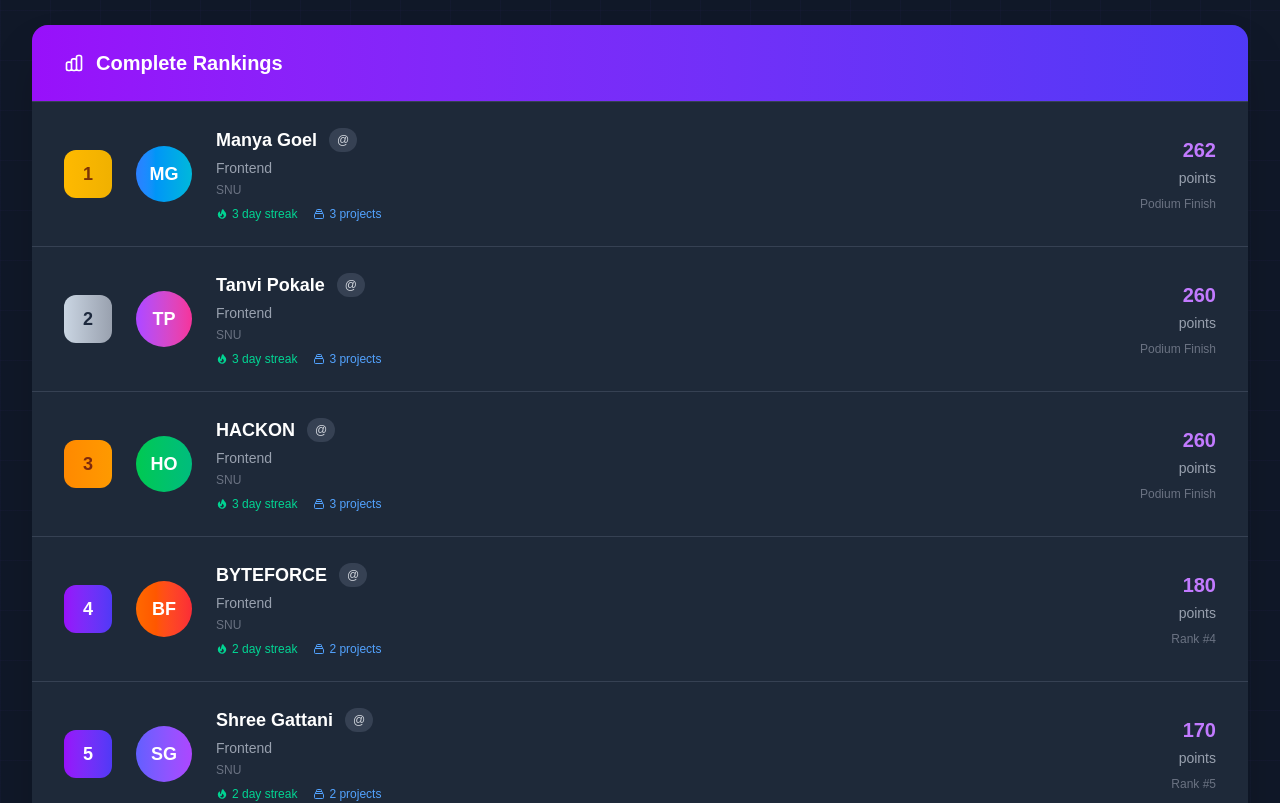
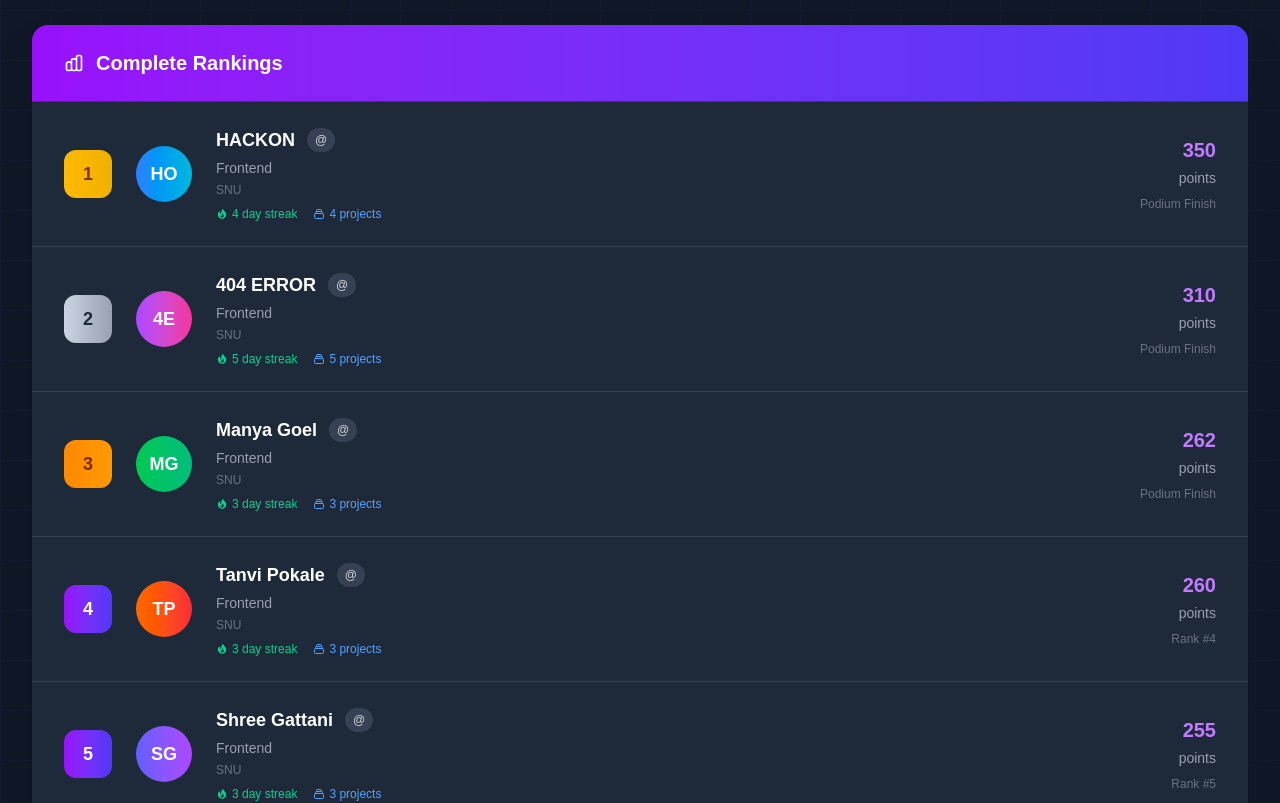
Before and after one commit to ACM-W-Shiv-Nadar-University/levelup, a Next.js app: page /leaderboard in a window 1280 px wide. Shown: the part 740-1543 px from the top of the page. Built offline with nearby package versions, Linux system fonts and the light colour scheme; no server answers.

Commit message:
leaderboardddd

```diff
--- a/src/app/leaderboard/page.js
+++ b/src/app/leaderboard/page.js
@@ -15,6 +15,28 @@ export default function Leaderboard() {
   const leaderboardData = [
     {
       rank: 1,
+      name: "HACKON",
+      points: 350,
+      level: "Frontend",
+      projects: 4,
+      avatar: "HO",
+      streak: 4,
+      category: "frontend",
+      institution: "SNU",
+    },
+    {
+      rank: 2,
+      name: "404 ERROR",
+      points: 310,
+      level: "Frontend",
+      projects: 5,
+      avatar: "4E",
+      streak: 5,
+      category: "frontend",
+      institution: "SNU",
+    },
+    {
+      rank: 3,
       name: "Manya Goel",
       points: 262,
       level: "Frontend",
@@ -25,7 +47,7 @@ export default function Leaderboard() {
       institution: "SNU",
     },
     {
-      rank: 2,
+      rank: 4,
       name: "Tanvi Pokale",
       points: 260,
       level: "Frontend",
@@ -36,40 +58,29 @@ export default function Leaderboard() {
       institution: "SNU",
     },
     {
-      rank: 3,
-      name: "HACKON",
-      points: 260,
+      rank: 5,
+      name: "Shree Gattani",
+      points: 255,
       level: "Frontend",
       projects: 3,
-      avatar: "HO",
+      avatar: "SG",
       streak: 3,
       category: "frontend",
       institution: "SNU",
     },
     {
-      rank: 4,
+      rank: 6,
       name: "BYTEFORCE",
       points: 180,
       level: "Frontend",
-      projects: 2,
+      projects: 3,
       avatar: "BF",
-      streak: 2,
+      streak: 3,
       category: "frontend",
       institution: "SNU",
     },
     {
-      rank: 5,
-      name: "Shree Gattani",
-      points: 170,
-      level: "Frontend",
-      projects: 2,
-      avatar: "SG",
-      streak: 2,
-      category: "frontend",
-      institution: "SNU",
-    },
-    {
-      rank: 6,
+      rank: 7,
       name: "Viraja",
       points: 165,
       level: "Frontend",
@@ -80,7 +91,7 @@ export default function Leaderboard() {
       institution: "SNU",
     },
     {
-      rank: 7,
+      rank: 8,
       name: "Avanni Thakur",
       points: 140,
       level: "Frontend",
@@ -91,7 +102,7 @@ export default function Leaderboard() {
       institution: "SNU",
     },
     {
-      rank: 8,
+      rank: 9,
       name: "Raja Samvirtha",
       points: 130,
       level: "Frontend",
@@ -102,7 +113,7 @@ export default function Leaderboard() {
       institution: "SNU",
     },
     {
-      rank: 9,
+      rank: 10,
       name: "Gauri Sunil",
       points: 100,
       level: "Frontend",
@@ -113,23 +124,12 @@ export default function Leaderboard() {
       institution: "SNU",
     },
     {
-      rank: 10,
+      rank: 11,
       name: "Diya Budlakoti",
       points: 92,
       level: "Frontend",
       projects: 1,
-      avatar: "TP",
-      streak: 1,
-      category: "frontend",
-      institution: "SNU",
-    },
-    {
-      rank: 11,
-      name: "404 ERROR",
-      points: 90,
-      level: "Frontend",
-      projects: 1,
-      avatar: "4E",
+      avatar: "DB",
       streak: 1,
       category: "frontend",
       institution: "SNU",
```
